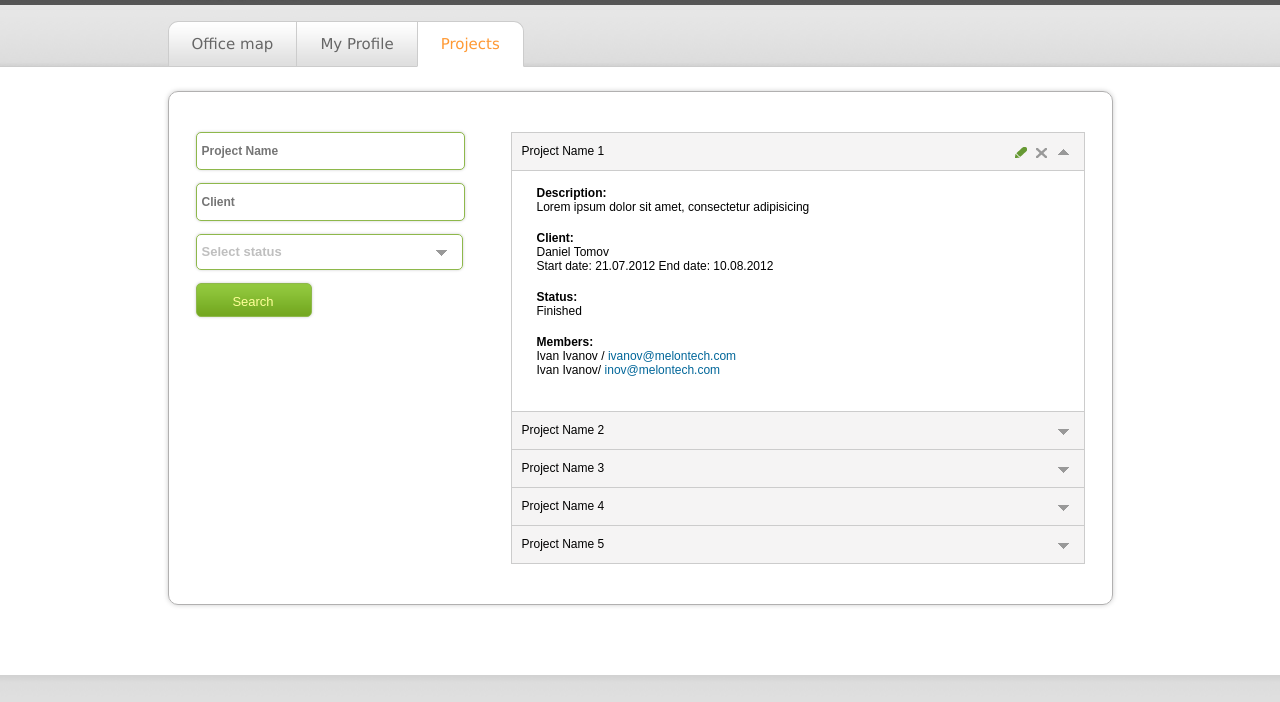
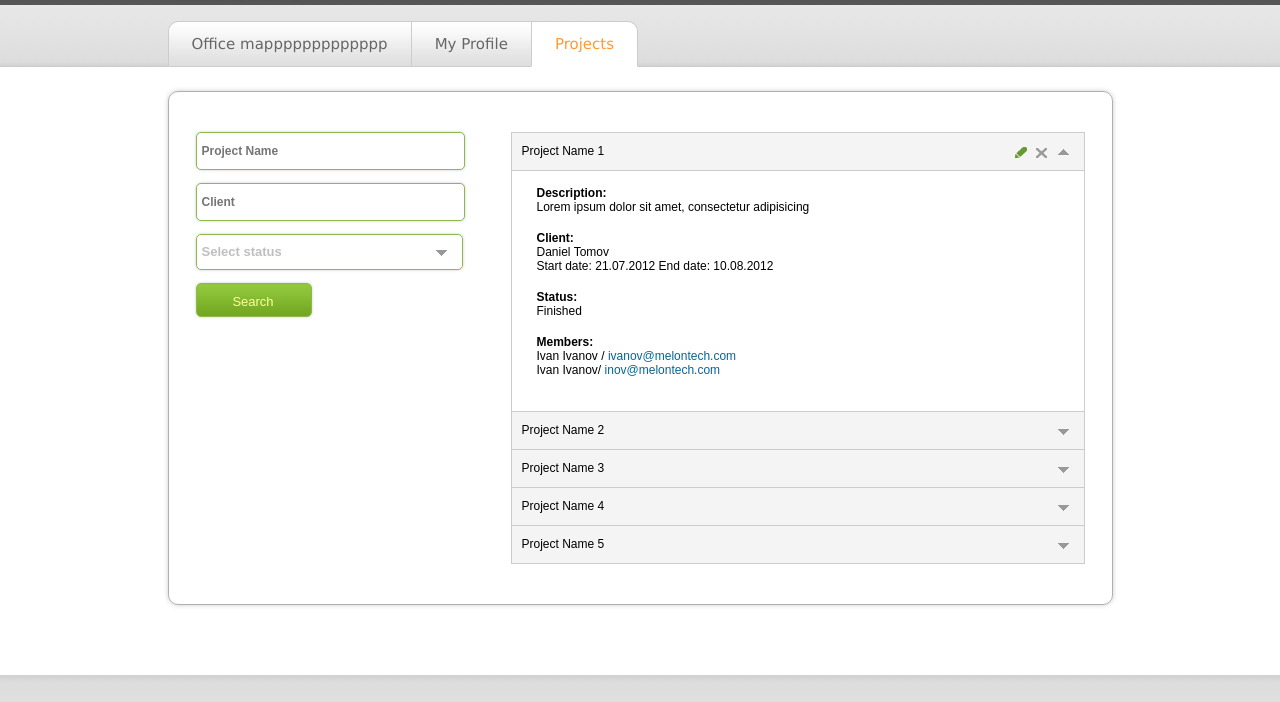
Before and after one commit to ltorlakova/melon-test, a plain HTML site: page index.html in a window 1280 px wide. Shown: the part 32-734 px from the top of the page. Drawn offline with Linux system fonts and the light colour scheme.

Commit message:
office map

```diff
--- a/index.html
+++ b/index.html
@@ -30,7 +30,7 @@
 	<nav id="nav">
 		<div class="wrapper">
 			<ul class="clearfix">
-				<li><a href="#tab_content1"  class="tab_header">Office map</a></li>
+				<li><a href="#tab_content1"  class="tab_header">Office mappppppppppppp</a></li>
 				<li><a href="#tab_content2"  class="tab_header">My Profile</a></li>
 				<li><a href="#tab_content3"  class="tab_header active">Projects</a></li>
 			</ul>
```
